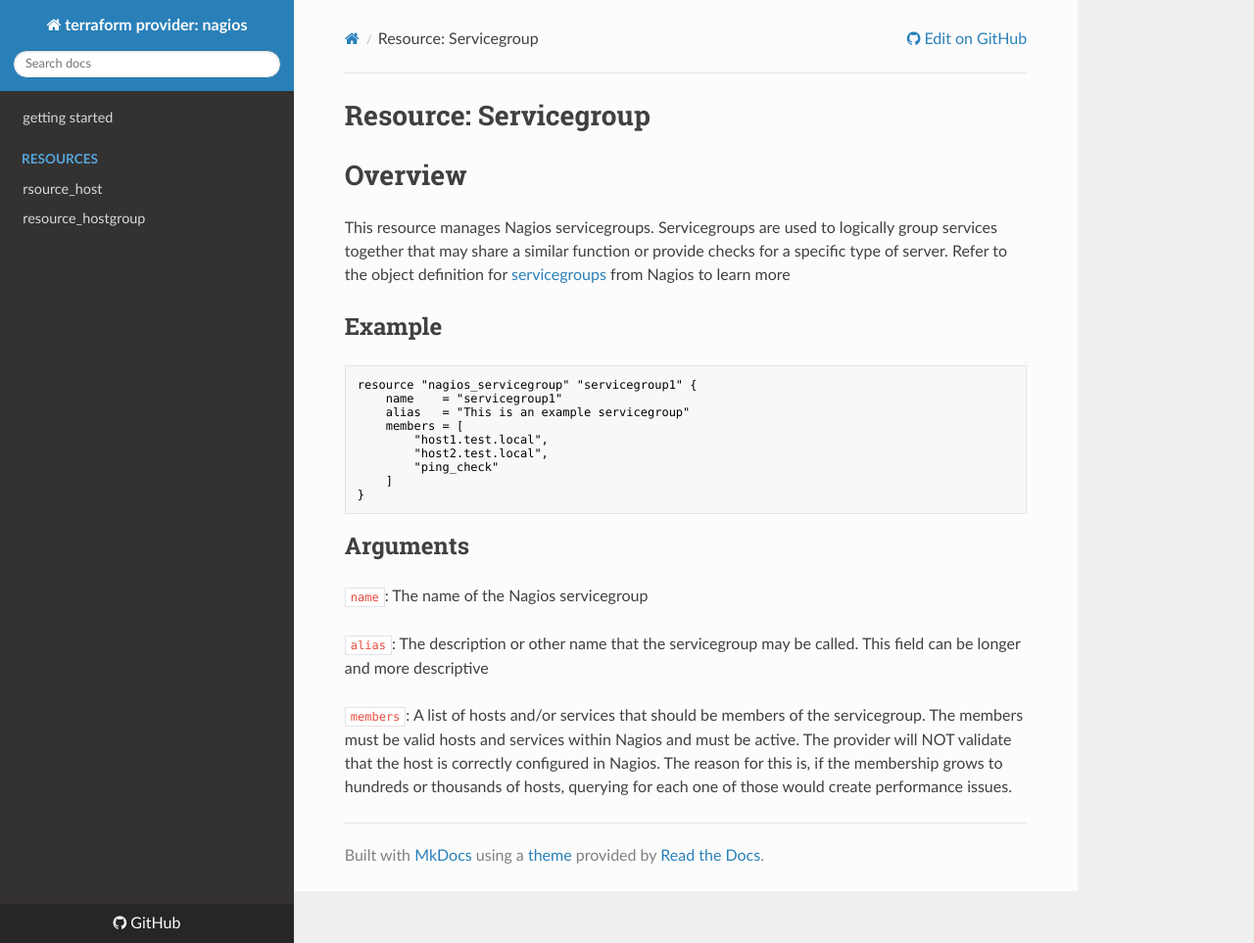
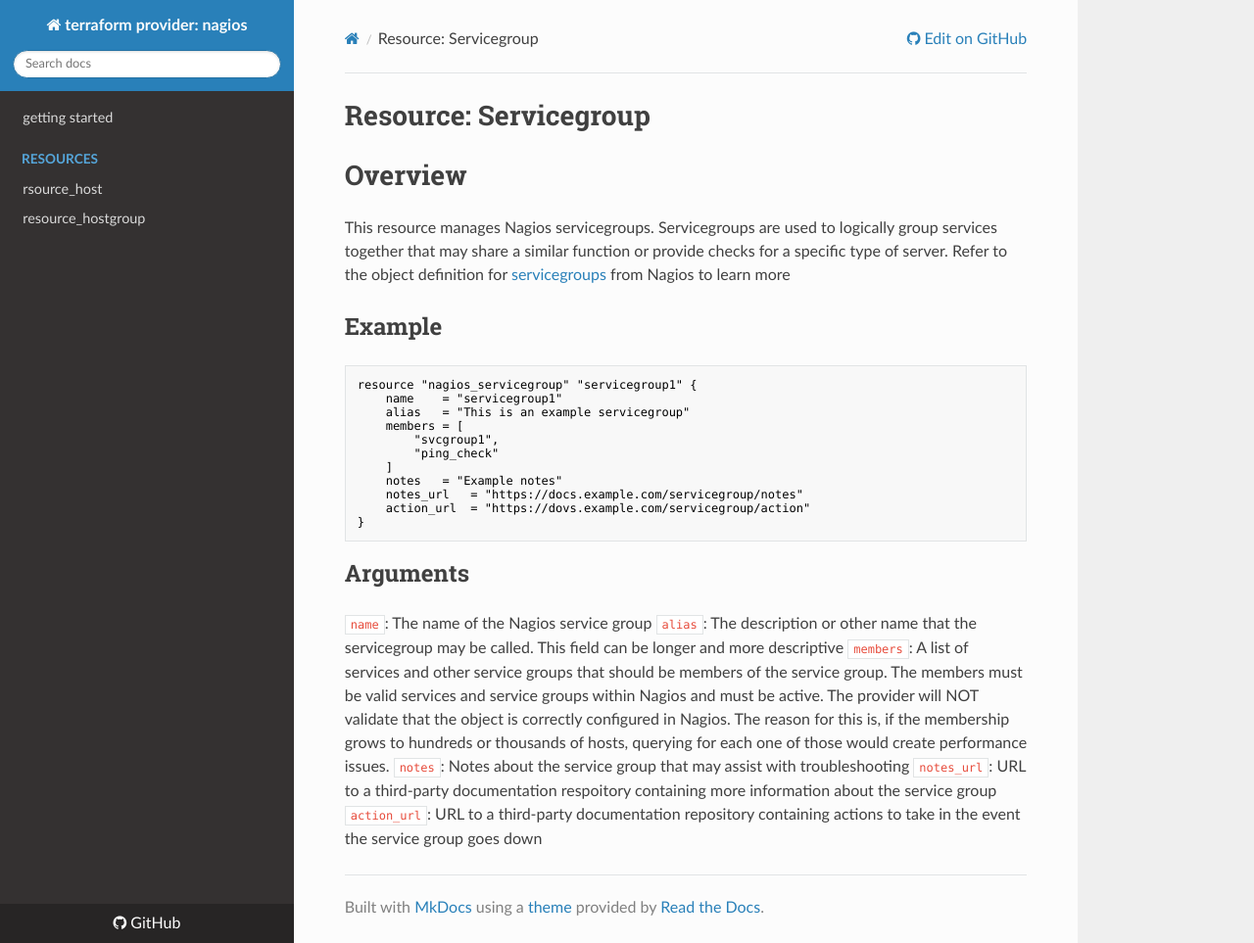
Before and after one commit to devopsdunkin/terraform-provider-nagios, an MkDocs documentation site: the page built from docs/resources/resource_servicegroup.md, in a window 1280 px wide and 963 px high. Shown: the whole window at 98% size. Built offline with MkDocs 1.6.1, drawn with Linux system fonts in a browser that asks for light colours; nearby versions of some CDN libraries.

Commit message:
More updates to docs

````diff
--- a/docs/resources/resource_servicegroup.md
+++ b/docs/resources/resource_servicegroup.md
@@ -12,17 +12,20 @@
     name    = "servicegroup1"
     alias   = "This is an example servicegroup"
     members = [
-        "host1.test.local",
-        "host2.test.local",
+        "svcgroup1",
         "ping_check"
     ]
+    notes   = "Example notes"
+    notes_url   = "https://docs.example.com/servicegroup/notes"
+    action_url  = "https://dovs.example.com/servicegroup/action"
 }
 ```
 
 ## Arguments
 
-`name`: The name of the Nagios servicegroup
-
+`name`: The name of the Nagios service group
 `alias`: The description or other name that the servicegroup may be called. This field can be longer and more descriptive
-
-`members`: A list of hosts and/or services that should be members of the servicegroup. The members must be valid hosts and services within Nagios and must be active. The provider will NOT validate that the host is correctly configured in Nagios. The reason for this is, if the membership grows to hundreds or thousands of hosts, querying for each one of those would create performance issues.
+`members`: A list of services and other service groups that should be members of the service group. The members must be valid services and service groups within Nagios and must be active. The provider will NOT validate that the object is correctly configured in Nagios. The reason for this is, if the membership grows to hundreds or thousands of hosts, querying for each one of those would create performance issues.
+`notes`: Notes about the service group that may assist with troubleshooting
+`notes_url`: URL to a third-party documentation respoitory containing more information about the service group
+`action_url`: URL to a third-party documentation repository containing actions to take in the event the service group goes down
````
Also changed, not shown: docs/resources/resource_hostgroup.md (+4 -4 lines).
